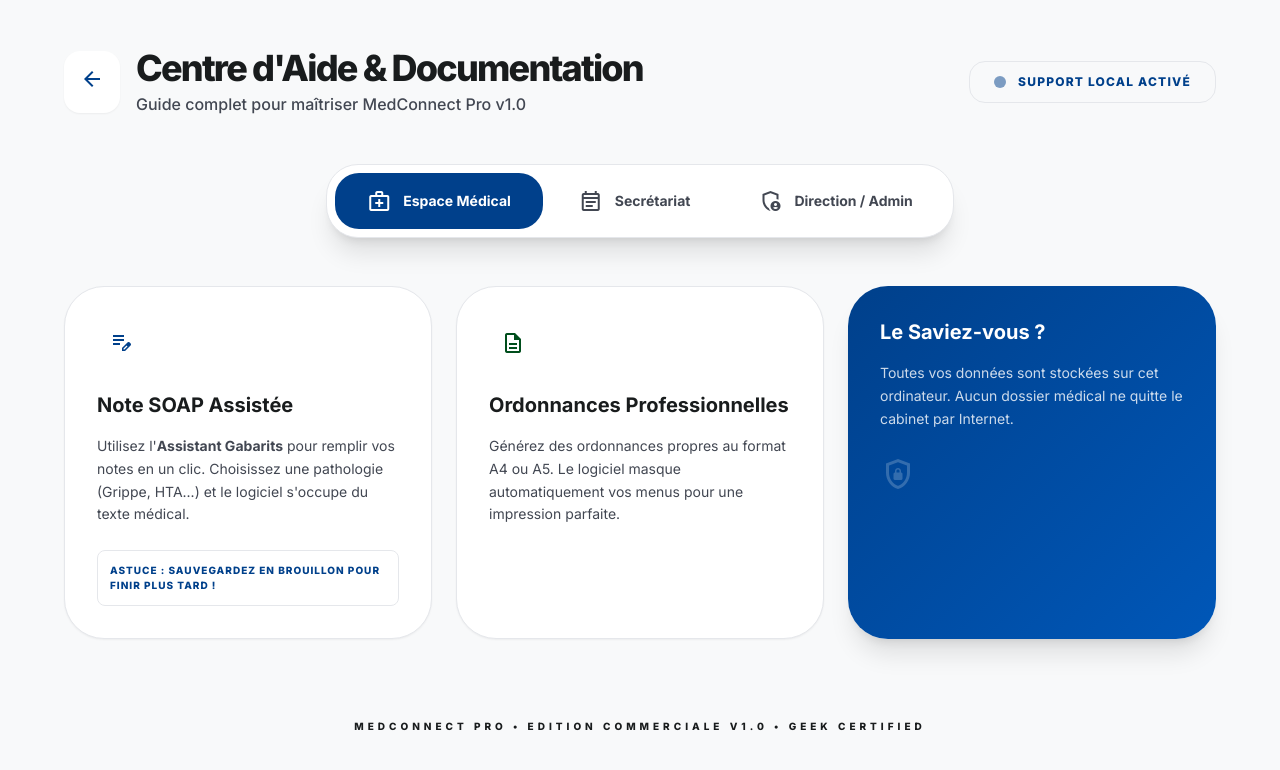
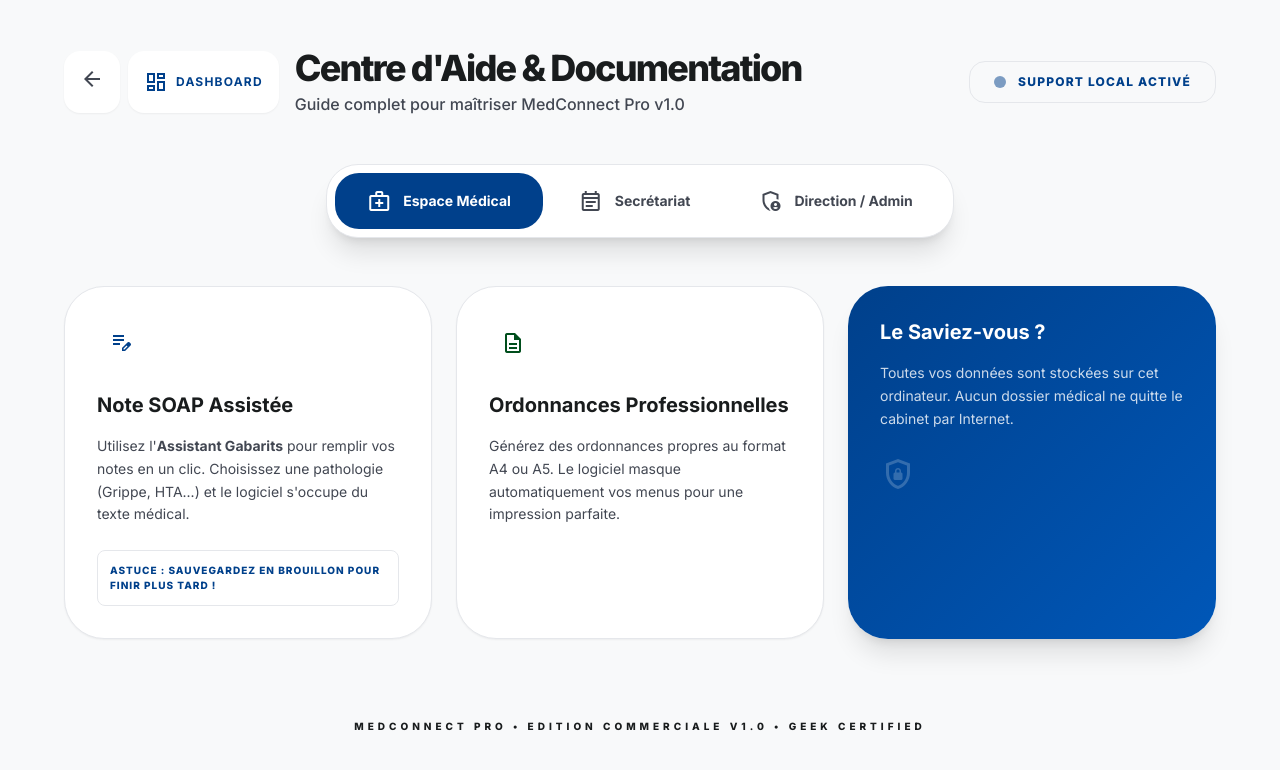
Before and after one commit to tibari1980/cabinetMedicalDesktop, an Angular app: page /help in a window 1280 px wide. Shown: the top 770 px of the page. Built offline with nearby package versions, Linux system fonts and the light colour scheme.

Commit message:
feat(nav): ajout de liens de retour au dashboard partout (sidebar header, navbar home, help page)

```diff
--- a/src/app/components/layout/navbar/navbar.component.html
+++ b/src/app/components/layout/navbar/navbar.component.html
@@ -1,5 +1,8 @@
 <header class="sticky top-0 w-full z-40 glass-panel flex items-center justify-between px-8 py-3 border-b border-outline-variant/10 ambient-glow">
   <div class="flex items-center gap-4 flex-1">
+    <button routerLink="/dashboard" class="p-2 text-primary hover:bg-primary/5 rounded-full transition-all group flex items-center gap-2" title="Retour au Dashboard">
+      <span class="material-symbols-outlined group-hover:scale-110 transition-transform">home</span>
+    </button>
     <div class="relative w-full max-w-md group">
       <span class="material-symbols-outlined absolute left-3 top-1/2 -translate-y-1/2 text-on-surface-variant/50 text-lg transition-colors group-focus-within:text-primary">search</span>
       <input aria-label="Recherche globale" class="w-full bg-surface-container-low/50 border-none rounded-full py-2 pl-10 pr-4 text-sm focus:ring-2 focus:ring-primary/10 transition-all outline-none"
--- a/src/app/components/layout/sidebar/sidebar.component.html
+++ b/src/app/components/layout/sidebar/sidebar.component.html
@@ -1,8 +1,8 @@
 <aside class="h-screen w-64 fixed left-0 bg-surface-container-low flex flex-col py-8 px-4 space-y-2 z-50 border-r border-outline-variant/10">
-  <div class="mb-8 px-4" *ngIf="clinicService.clinic$ | async as clinic">
+  <div class="mb-8 px-4 cursor-pointer group" *ngIf="clinicService.clinic$ | async as clinic" routerLink="/dashboard">
     <div class="flex items-center gap-3 mb-2">
-      <img *ngIf="clinic.logo" [src]="clinic.logo" class="w-10 h-10 object-contain rounded-lg">
-      <h1 class="text-2xl font-extrabold text-primary tracking-tight truncate">{{ clinic.name }}</h1>
+      <img *ngIf="clinic.logo" [src]="clinic.logo" class="w-10 h-10 object-contain rounded-lg group-hover:scale-110 transition-all shadow-sm">
+      <h1 class="text-2xl font-extrabold text-primary tracking-tight truncate group-hover:text-primary-container transition-colors">{{ clinic.name }}</h1>
     </div>
     <p class="text-[10px] text-on-surface-variant font-label uppercase tracking-widest mt-1">Édition Professionnelle</p>
   </div>
--- a/src/app/components/views/help/help.component.html
+++ b/src/app/components/views/help/help.component.html
@@ -2,9 +2,15 @@
   <!-- Header -->
   <header class="max-w-6xl mx-auto flex flex-col md:flex-row justify-between items-center mb-12 gap-6">
     <div class="flex items-center gap-4">
-      <button (click)="goBack()" class="p-4 bg-white rounded-2xl shadow-sm hover:bg-slate-50 transition-all group">
-        <span class="material-symbols-outlined text-primary group-hover:-translate-x-1 transition-transform">arrow_back</span>
-      </button>
+      <div class="flex gap-2">
+        <button (click)="goBack()" class="p-4 bg-white rounded-2xl shadow-sm hover:bg-slate-50 transition-all group" title="Retour">
+          <span class="material-symbols-outlined text-on-surface-variant group-hover:-translate-x-1 transition-transform">arrow_back</span>
+        </button>
+        <button routerLink="/dashboard" class="p-4 bg-white rounded-2xl shadow-sm hover:bg-slate-50 transition-all group text-primary font-bold flex items-center gap-2" title="Dashboard">
+          <span class="material-symbols-outlined">dashboard</span>
+          <span class="hidden md:inline text-xs uppercase tracking-widest">Dashboard</span>
+        </button>
+      </div>
       <div>
         <h1 class="text-4xl font-black tracking-tighter text-on-surface">Centre d'Aide & Documentation</h1>
         <p class="text-on-surface-variant font-medium mt-1">Guide complet pour maîtriser MedConnect Pro v1.0</p>
```
